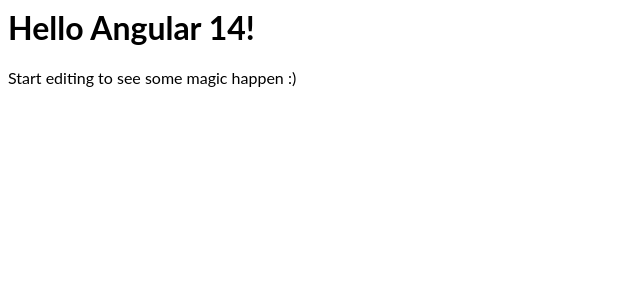
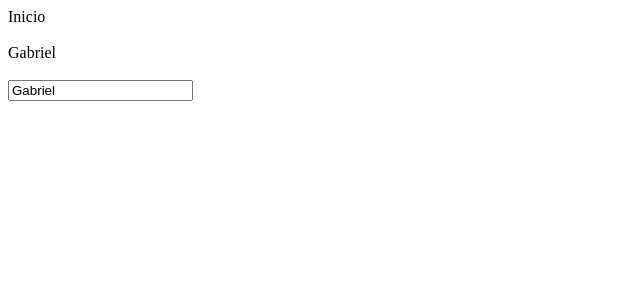
Before and after one commit to Rodriguestensor/angular-ivy-q87nvv, an Angular app: page / in a window 1280 px wide. Shown: the top 300 px of the page, without its empty margins (0-640 px from the left). Built offline with nearby package versions, Linux system fonts and the light colour scheme.

Commit message:
2 files modified

```diff
--- a/src/app/app.component.html
+++ b/src/app/app.component.html
@@ -1,4 +1,7 @@
-<hello name="{{ name }}"></hello>
-<p>
-  Start editing to see some magic happen :)
-</p>
+{{title}}
+<br><br/>
+{{name}}
+<br>
+<br/>
+
+<input [(ngModel)]="name" name="name" >
--- a/src/app/app.component.ts
+++ b/src/app/app.component.ts
@@ -6,5 +6,6 @@
   styleUrls: [ './app.component.css' ]
 })
 export class AppComponent  {
-  name = 'Angular ' + VERSION.major;
+  title = 'Inicio';
+  name = 'Gabriel ';
 }
```
